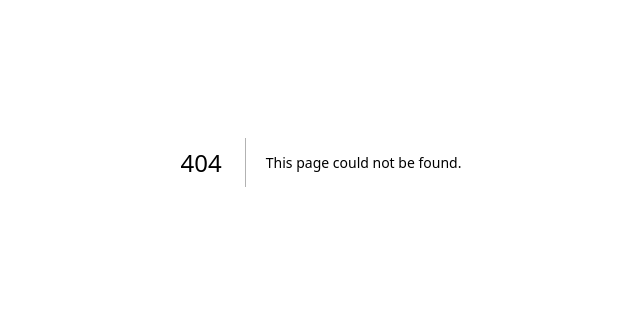
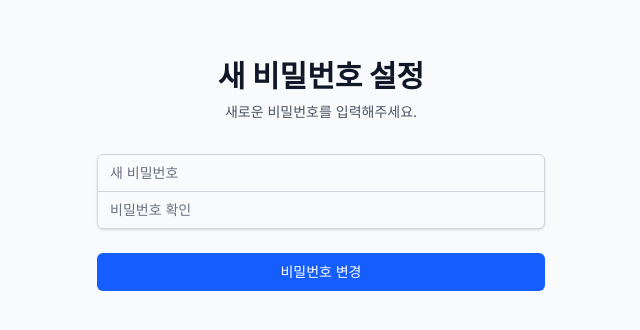
Before and after one commit to jiheonnn/workville, a Next.js app: page /reset-password in a window 1280 px wide. Before the commit this address had no page. Shown: the part 238-568 px from the top of the page, without its empty margins (319-959 px from the left). Built offline with nearby package versions, Linux system fonts and the light colour scheme; no server answers.

Commit message:
클라이언트 오류 수정

```diff
--- a/app/(auth)/login/page.tsx
+++ b/app/(auth)/login/page.tsx
@@ -32,6 +32,36 @@ export default function LoginPage() {
       }
     } catch (err) {
       setError('로그인 중 오류가 발생했습니다.')
+    } finally {
+      setLoading(false)
+    }
+  }
+
+  const handlePasswordReset = async () => {
+    if (!email) {
+      setError('비밀번호 재설정을 위해 이메일을 입력해주세요.')
+      return
+    }
+
+    setLoading(true)
+    try {
+      console.log('Attempting password reset for:', email)
+      const { error, data } = await supabase.auth.resetPasswordForEmail(email, {
+        redirectTo: `${window.location.origin}/reset-password`,
+      })
+
+      console.log('Reset response:', { error, data })
+
+      if (error) {
+        console.error('Password reset error:', error)
+        setError(error.message)
+      } else {
+        setError(null)
+        alert('비밀번호 재설정 링크가 이메일로 전송되었습니다.')
+      }
+    } catch (err) {
+      console.error('Caught error:', err)
+      setError('비밀번호 재설정 중 오류가 발생했습니다.')
     } finally {
       setLoading(false)
     }
@@ -91,13 +121,22 @@ export default function LoginPage() {
           </div>
         </div>
 
-        <div>
+        <div className="space-y-3">
           <button
             type="submit"
             disabled={loading}
             className="group relative w-full flex justify-center py-2 px-4 border border-transparent text-sm font-medium rounded-md text-white bg-blue-600 hover:bg-blue-700 focus:outline-none focus:ring-2 focus:ring-offset-2 focus:ring-blue-500 disabled:opacity-50 disabled:cursor-not-allowed"
           >
-            {loading ? '로그인 중...' : '로그인'}
+            {loading ? '처리 중...' : '로그인'}
+          </button>
+
+          <button
+            type="button"
+            onClick={handlePasswordReset}
+            disabled={loading}
+            className="w-full text-sm text-blue-600 hover:text-blue-500 focus:outline-none focus:underline disabled:opacity-50 disabled:cursor-not-allowed"
+          >
+            비밀번호를 잊으셨나요?
           </button>
         </div>
       </form>
--- /dev/null
+++ b/app/(auth)/reset-password/page.tsx
@@ -0,0 +1,120 @@
+'use client'
+
+import { useState, useEffect } from 'react'
+import { useRouter } from 'next/navigation'
+import { createClient } from '@/lib/supabase/client'
+
+export default function ResetPasswordPage() {
+  const [password, setPassword] = useState('')
+  const [confirmPassword, setConfirmPassword] = useState('')
+  const [error, setError] = useState<string | null>(null)
+  const [loading, setLoading] = useState(false)
+  const router = useRouter()
+  const supabase = createClient()
+
+  useEffect(() => {
+    supabase.auth.onAuthStateChange(async (event, session) => {
+      if (event === "PASSWORD_RECOVERY" && session) {
+        console.log("Password recovery session active")
+      }
+    })
+  }, [supabase.auth])
+
+  const handleSubmit = async (e: React.FormEvent) => {
+    e.preventDefault()
+    setError(null)
+
+    if (password !== confirmPassword) {
+      setError('비밀번호가 일치하지 않습니다.')
+      return
+    }
+
+    if (password.length < 6) {
+      setError('비밀번호는 최소 6자 이상이어야 합니다.')
+      return
+    }
+
+    setLoading(true)
+
+    try {
+      const { error } = await supabase.auth.updateUser({
+        password: password
+      })
+
+      if (error) {
+        setError(error.message)
+      } else {
+        alert('비밀번호가 성공적으로 변경되었습니다.')
+        router.push('/login')
+      }
+    } catch (err) {
+      setError('비밀번호 변경 중 오류가 발생했습니다.')
+    } finally {
+      setLoading(false)
+    }
+  }
+
+  return (
+    <div>
+      <div className="text-center">
+        <h2 className="mt-6 text-3xl font-extrabold text-gray-900">
+          새 비밀번호 설정
+        </h2>
+        <p className="mt-2 text-sm text-gray-600">
+          새로운 비밀번호를 입력해주세요.
+        </p>
+      </div>
+      <form className="mt-8 space-y-6" onSubmit={handleSubmit}>
+        {error && (
+          <div className="rounded-md bg-red-50 p-4">
+            <p className="text-sm text-red-800">{error}</p>
+          </div>
+        )}
+        <div className="rounded-md shadow-sm -space-y-px">
+          <div>
+            <label htmlFor="password" className="sr-only">
+              새 비밀번호
+            </label>
+            <input
+              id="password"
+              name="password"
+              type="password"
+              autoComplete="new-password"
+              required
+              className="appearance-none rounded-none relative block w-full px-3 py-2 border border-gray-300 placeholder-gray-500 text-gray-900 rounded-t-md focus:outline-none focus:ring-blue-500 focus:border-blue-500 focus:z-10 sm:text-sm"
+              placeholder="새 비밀번호"
+              value={password}
+              onChange={(e) => setPassword(e.target.value)}
+            />
+          </div>
+          <div>
+            <label htmlFor="confirmPassword" className="sr-only">
+              비밀번호 확인
+            </label>
+            <input
+              id="confirmPassword"
+              name="confirmPassword"
+              type="password"
+              autoComplete="new-password"
+              required
+              className="appearance-none rounded-none relative block w-full px-3 py-2 border border-gray-300 placeholder-gray-500 text-gray-900 rounded-b-md focus:outline-none focus:ring-blue-500 focus:border-blue-500 focus:z-10 sm:text-sm"
+              placeholder="비밀번호 확인"
+              value={confirmPassword}
+              onChange={(e) => setConfirmPassword(e.target.value)}
+            />
+          </div>
+        </div>
+
+        <div>
+          <button
+            type="submit"
+            disabled={loading}
+            className="group relative w-full flex justify-center py-2 px-4 border border-transparent text-sm font-medium rounded-md text-white bg-blue-600 hover:bg-blue-700 focus:outline-none focus:ring-2 focus:ring-offset-2 focus:ring-blue-500 disabled:opacity-50 disabled:cursor-not-allowed"
+          >
+            {loading ? '변경 중...' : '비밀번호 변경'}
+          </button>
+        </div>
+      </form>
+    </div>
+  )
+}
--- a/lib/supabase/client.ts
+++ b/lib/supabase/client.ts
@@ -8,7 +8,22 @@ export function createClient() {
   if (!browserClient) {
     browserClient = createBrowserClient<Database>(
       process.env.NEXT_PUBLIC_SUPABASE_URL!,
-      process.env.NEXT_PUBLIC_SUPABASE_ANON_KEY!
+      process.env.NEXT_PUBLIC_SUPABASE_ANON_KEY!,
+      {
+        cookies: {
+          get(name: string) {
+            const cookies = document.cookie.split(';')
+            const cookie = cookies.find(c => c.trim().startsWith(`${name}=`))
+            return cookie ? decodeURIComponent(cookie.split('=')[1]) : undefined
+          },
+          set(name: string, value: string, options?: any) {
+            document.cookie = `${name}=${encodeURIComponent(value)}; path=/; ${options?.maxAge ? `max-age=${options.maxAge};` : ''}`
+          },
+          remove(name: string) {
+            document.cookie = `${name}=; path=/; expires=Thu, 01 Jan 1970 00:00:00 GMT`
+          }
+        }
+      }
     )
   }
   return browserClient
```
